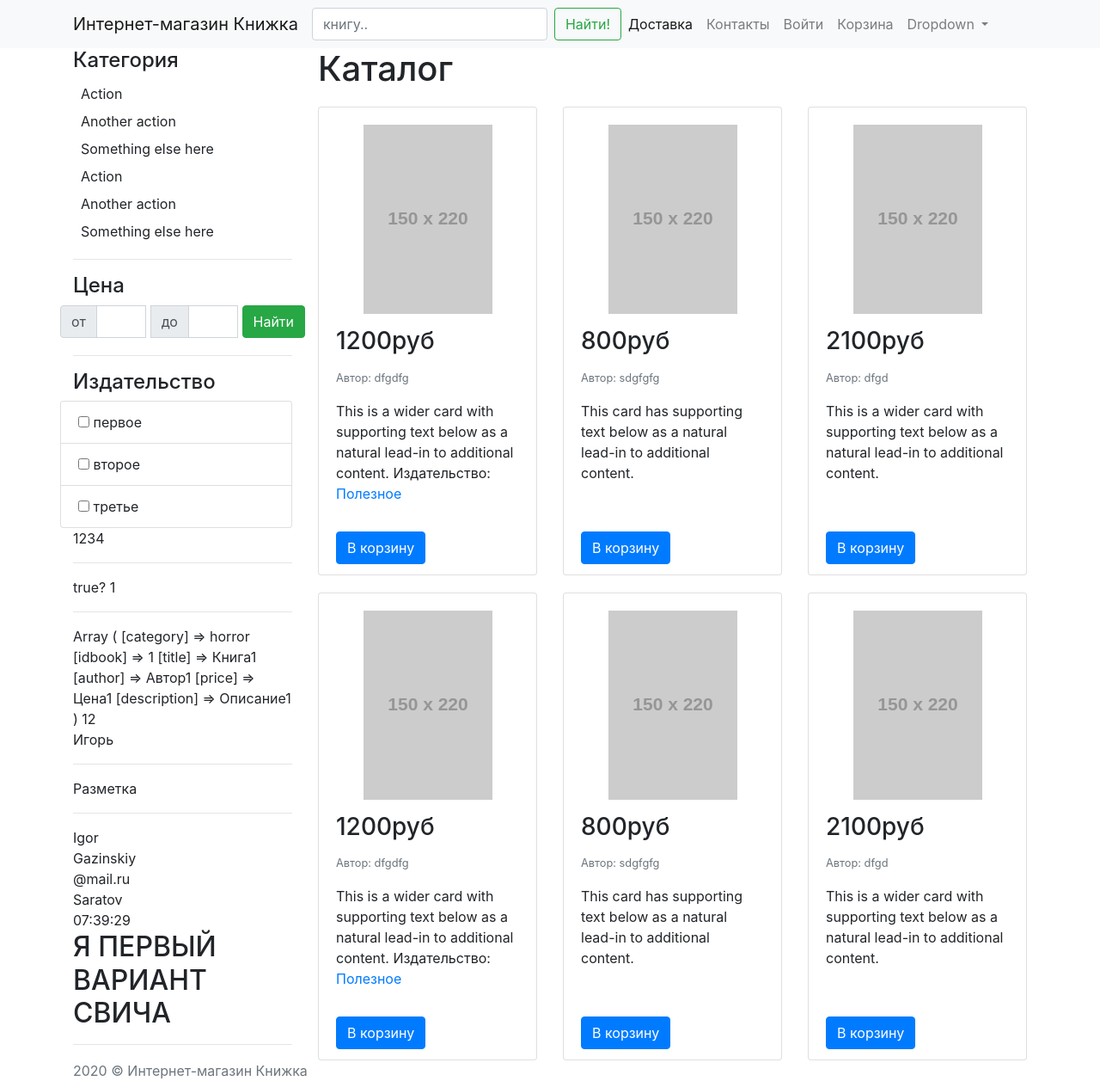
After one commit to Fullofb3ans/phpCourses1Less1, a PHP site: the page made by index(Module3).php in a window 1280 px wide. The commit adds this page. Shown: the whole page at 86% size. Run offline with PHP 8.4, Linux system fonts and the light colour scheme; grey boxes labelled with a size stand in for pictures from a placeholder-image service; some libraries are stand-ins or nearby versions.

Commit message:
Module 3 + dz

```diff
--- /dev/null
+++ b/firstPage.php
@@ -0,0 +1,3 @@
+<?php
+echo '<div><h2>Я ПЕРВЫЙ ВАРИАНТ СВИЧА</h2></div>'
+?>
--- /dev/null
+++ b/inc/lib.inc.php
@@ -0,0 +1,56 @@
+<?php
+function renderCategories($categories){
+    echo '<h4>Категория</h4>';
+    foreach ($categories as $category) {
+        echo "
+        <div class=\"row\">
+          <a class=\"dropdown-item\" href=\"#\">$category</a>
+        </div>";
+    }
+};
+
+function renderPublisher($publishers){
+   echo '<h4>Издательство</h4>
+   <div class="row">
+   <ul class="list-group col-md-12 col-sm-12">';
+
+   foreach ($publishers as $publisher) {
+    echo "<li class=\"list-group-item\">
+        <input type=\"checkbox\"   id=\"exampleCheck1$publisher\">
+        <label class=\"form-check-label\" for=\"exampleCheck1$publisher\">$publisher</label>
+      </li>";
+    }
+    echo "</ul>
+        </div>";
+};
+
+function renderMenu($menu){
+
+} ;
+
+function saveOrder($firstName, $lastName, $email, $address){
+    if($firstName && $lastName && $email && $address){
+        echo $firstName .  $lastName . $email . $address;
+        return true;
+    } else {
+        echo 'Что-то пропущено';
+    }
+};
+
+function getBooksByCategories($category){
+$book =['category'=>'horror', 'idbook' => '1', 'title' => 'Книга1', 'author'=> 'Автор1', 'price'=> 'Цена1', 'description'=> 'Описание1'];
+  $book2 =['category'=>'action', 'idbook' => '2', 'title' => 'Книга2', 'author'=> 'Автор2', 'price'=> 'Цена2', 'description'=> 'Описание2'];
+  $books = [$book, $book2];
+  for ($i=0; $i < count($books); $i++) {
+    if($books[$i]['category'] == $category){
+       print_r($books[$i]);
+    }
+  }
+};
+
+function calcAmount($delta=0){
+static $a = 1;
+return $delta+=$a;
+};
+
+?>
--- /dev/null
+++ b/index(Module3).php
@@ -0,0 +1,291 @@
+<!doctype html>
+<html lang="en">
+  <head>
+    <!-- Required meta tags -->
+    <meta charset="utf-8">
+    <meta name="viewport" content="width=device-width, initial-scale=1, shrink-to-fit=no">
+
+    <!-- Bootstrap CSS -->
+    <link rel="stylesheet" href="https://stackpath.bootstrapcdn.com/bootstrap/4.4.1/css/bootstrap.min.css" integrity="sha384-Vkoo8x4CGsO3+Hhxv8T/Q5PaXtkKtu6ug5TOeNV6gBiFeWPGFN9MuhOf23Q9Ifjh" crossorigin="anonymous">
+
+    <!-- Custom styles for this template -->
+    <!-- <link href="starter-template.css" rel="stylesheet"> -->
+
+    <title>PHP часть 1. Основы PHP</title>
+
+    <style>
+    .card-deck{
+      margin-top: 20px
+    }
+
+    .card-body img{
+      display: block;
+      margin: 0 auto 15px;
+
+    }
+    .card-footer{
+      background: transparent;
+      border: 0;
+    }
+    </style>
+  </head>
+  <body>
+
+
+
+
+
+
+      <nav class="navbar navbar-expand-lg navbar-light bg-light">
+      <div class="container">
+  <a class="navbar-brand" href="/">Интернет-магазин Книжка</a>    <form class="form-inline my-2 my-lg-0">
+      <input class="form-control mr-sm-2" type="search" placeholder="книгу.." aria-label="Search">
+      <button class="btn btn-outline-success my-2 my-sm-0" type="submit">Найти!</button>
+    </form>
+  <button class="navbar-toggler" type="button" data-toggle="collapse" data-target="#navbarSupportedContent" aria-controls="navbarSupportedContent" aria-expanded="false" aria-label="Toggle navigation">
+    <span class="navbar-toggler-icon"></span>
+  </button>
+
+  <div class="collapse navbar-collapse" id="navbarSupportedContent">
+    <ul class="navbar-nav mr-auto">
+      <li class="nav-item active">
+        <a class="nav-link" href="delivery.html">Доставка</a>
+      </li>
+      <li class="nav-item">
+        <a class="nav-link" href="contacts.html">Контакты</a>
+      </li>
+      <li class="nav-item">
+        <a class="nav-link" href="login.html">Войти</a>
+      </li>
+      <li class="nav-item">
+        <a class="nav-link" href="basket.html">Корзина</a>
+      </li>
+      <li class="nav-item dropdown">
+        <a class="nav-link dropdown-toggle" href="#" id="navbarDropdown" role="button" data-toggle="dropdown" aria-haspopup="true" aria-expanded="false">
+          Dropdown
+        </a>
+        <div class="dropdown-menu" aria-labelledby="navbarDropdown">
+          <a class="dropdown-item" href="#">Action</a>
+          <a class="dropdown-item" href="#">Another action</a>
+          <div class="dropdown-divider"></div>
+          <a class="dropdown-item" href="#">Something else here</a>
+        </div>
+      </li>
+    </ul>
+
+  </div>
+  </div>
+</nav>
+
+<div class="container">
+
+<div class="row">
+<div class="col-md-3 col-sm-3 ">
+  <!-- ПРАКТИЧЕСКАЯ 3.1 -->
+  <!-- №2, №3 -->
+<?php
+include('./inc/lib.inc.php');
+$categories = ['Action', 'Another action', 'Something else here', 'Action', 'Another action', 'Something else here'];
+renderCategories($categories);
+?>
+
+ <hr>
+ <h4>Цена</h4>
+
+  <div class="row">
+    <div class="input-group mb-1">
+    <div class="input-group-prepend">
+      <span class="input-group-text" id="inputGroup-sizing-default">от</span>
+    </div>
+    <input type="text" class="form-control" aria-label="Sizing example input" aria-describedby="inputGroup-sizing-default"> &nbsp;
+    <div class="input-group-prepend">
+      <span class="input-group-text" id="inputGroup-sizing-sm">до</span>
+    </div>
+    <input type="text" class="form-control" aria-label="Sizing example input" aria-describedby="inputGroup-sizing-default">&nbsp;
+
+    <button type="button" class="btn btn-success">Найти</button>
+  </div>
+  </div>
+ <hr>
+<!-- №4 -->
+<?php
+$publishers = ['первое', 'второе', 'третье'];
+renderPublisher($publishers);
+
+// #5
+$a = saveOrder('1', '2', '3', '4');
+echo '<hr/>';
+echo 'true? ' . $a;
+echo '<hr/>';
+// #6
+$category = 'horror';
+getBooksByCategories($category);
+// #7
+echo '</hr>';
+
+
+echo calcAmount();
+echo '</hr>';
+echo calcAmount(1);
+echo '</hr>', '<br/>';
+// ПРАКТИЧЕСКАЯ 3.2
+// #1
+$firstName = ' Игорь ';
+echo trim($firstName);
+echo '<hr/>';
+$tags = '<div>Разметка</div> <br/>';
+echo strip_tags($tags);
+// #2
+const ORDERS = 'orders.txt';
+function saveOrders(){
+  $firstName = 'Igor ';
+   $lastName = 'Gazinskiy ';
+   $email='@mail.ru ';
+    $address = 'Saratov ';
+  global $ORDERS;
+  $time = date("H:i:s");
+  $order = [$firstName, $lastName, $email, $address, $time];
+file_put_contents(ORDERS, $order);
+}
+saveOrders();
+echo '<hr/>';
+// #3
+
+$orderForExplode = file_get_contents(ORDERS);
+$orderMass = explode(' ', $orderForExplode);
+foreach($orderMass as $item){
+  echo $item, '<br/>';
+}
+// #4
+$page = 1;
+switch ($page) {
+  case '1':
+    include('firstPage.php');
+    break;
+
+  case '2':
+  include('secondPage.php');
+  break;
+}
+// #5
+$a = NULL;
+$b = postParam($a);
+function postParam(?string $a){
+  return $a;
+};
+echo $b;
+?>
+<hr>
+</div>
+
+<div class="col-md-9 col-sm-9 ">
+  <h1>Каталог</h1>
+
+  <div class="card-deck">
+      <div class="card">
+        <div class="card-body">
+          <img src="http://placehold.it/150x220"  alt="...">
+          <h3 class="card-title">1200руб</h3>
+          <p class="card-text"><small class="text-muted">Автор: dfgdfg</small></p>
+          <p class="card-text">This is a wider card with supporting text below as a natural lead-in to additional content. Издательство: <a href="#">Полезное</a></p>
+        </div>
+        <div class="card-footer">
+          <button type="button" class="btn btn-primary">В корзину</button>
+        </div>
+       </div>
+
+      <div class="card">
+        <div class="card-body">
+          <img src="http://placehold.it/150x220"  alt="...">
+          <h3 class="card-title">800руб</h3>
+          <p class="card-text"><small class="text-muted">Автор: sdgfgfg</small></p>
+          <p class="card-text">This card has supporting text below as a natural lead-in to additional content.</p>
+        </div>
+        <div class="card-footer">
+          <button type="button" class="btn btn-primary">В корзину</button>
+        </div>
+      </div>
+
+      <div class="card">
+        <div class="card-body">
+          <img src="http://placehold.it/150x220"  alt="...">
+          <h3 class="card-title">2100руб</h3>
+          <p class="card-text"><small class="text-muted">Автор: dfgd</small></p>
+          <p class="card-text">This is a wider card with supporting text below as a natural lead-in to additional content.</p>
+        </div>
+        <div class="card-footer">
+          <button type="button" class="btn btn-primary">В корзину</button>
+        </div>
+      </div>
+
+  </div>
+
+
+  <div class="card-deck">
+
+      <div class="card">
+        <div class="card-body">
+          <img src="http://placehold.it/150x220"  alt="...">
+          <h3 class="card-title">1200руб</h3>
+          <p class="card-text"><small class="text-muted">Автор: dfgdfg</small></p>
+          <p class="card-text">This is a wider card with supporting text below as a natural lead-in to additional content. Издательство: <a href="#">Полезное</a></p>
+        </div>
+        <div class="card-footer">
+          <button type="button" class="btn btn-primary">В корзину</button>
+        </div>
+       </div>
+
+      <div class="card">
+        <div class="card-body">
+          <img src="http://placehold.it/150x220"  alt="...">
+          <h3 class="card-title">800руб</h3>
+          <p class="card-text"><small class="text-muted">Автор: sdgfgfg</small></p>
+          <p class="card-text">This card has supporting text below as a natural lead-in to additional content.</p>
+        </div>
+        <div class="card-footer">
+          <button type="button" class="btn btn-primary">В корзину</button>
+        </div>
+      </div>
+
+      <div class="card">
+        <div class="card-body">
+          <img src="http://placehold.it/150x220"  alt="...">
+          <h3 class="card-title">2100руб</h3>
+          <p class="card-text"><small class="text-muted">Автор: dfgd</small></p>
+          <p class="card-text">This is a wider card with supporting text below as a natural lead-in to additional content.</p>
+        </div>
+        <div class="card-footer">
+          <button type="button" class="btn btn-primary">В корзину</button>
+        </div>
+      </div>
+
+  </div>
+
+
+</div>
+
+
+</div>
+
+
+</div>
+
+<div class="container">
+
+
+  </div><!-- /.container -->
+
+  <footer class="footer">
+    <div class="container">
+      <span class="text-muted">2020 &copy; Интернет-магазин Книжка</span>
+    </div>
+  </footer>
+
+
+    <!-- Optional JavaScript -->
+    <!-- jQuery first, then Popper.js, then Bootstrap JS -->
+    <script src="https://code.jquery.com/jquery-3.4.1.slim.min.js" integrity="sha384-J6qa4849blE2+poT4WnyKhv5vZF5SrPo0iEjwBvKU7imGFAV0wwj1yYfoRSJoZ+n" crossorigin="anonymous"></script>
+    <script src="https://cdn.jsdelivr.net/npm/popper.js@1.16.0/dist/umd/popper.min.js" integrity="sha384-Q6E9RHvbIyZFJoft+2mJbHaEWldlvI9IOYy5n3zV9zzTtmI3UksdQRVvoxMfooAo" crossorigin="anonymous"></script>
+    <script src="https://stackpath.bootstrapcdn.com/bootstrap/4.4.1/js/bootstrap.min.js" integrity="sha384-wfSDF2E50Y2D1uUdj0O3uMBJnjuUD4Ih7YwaYd1iqfktj0Uod8GCExl3Og8ifwB6" crossorigin="anonymous"></script>
+  </body>
+</html>
--- /dev/null
+++ b/orders.txt
@@ -0,0 +1 @@
+Igor Gazinskiy @mail.ru Saratov 08:34:44
--- /dev/null
+++ b/secondPage.php
@@ -0,0 +1,3 @@
+<?php
+echo '<div><h2>Я ВТОРОЙ ВАРИАНТ СВИЧА</h1></div>'
+?>
--- a/test0.php
+++ /dev/null
@@ -1 +0,0 @@
-<?php
```
Also changed, not shown: homeWorkModule3.php (added, +135 -0 lines), homeWork(Module2).php (line endings or trailing spaces).
